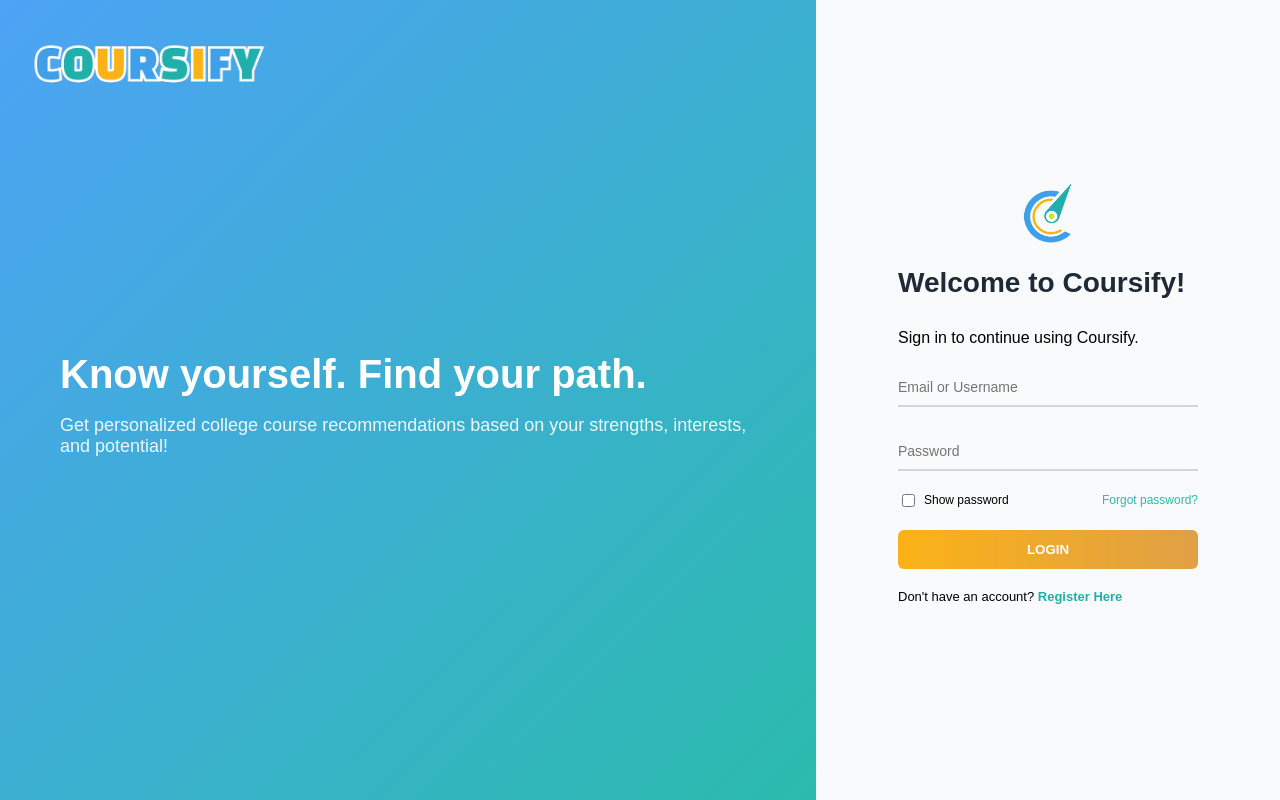
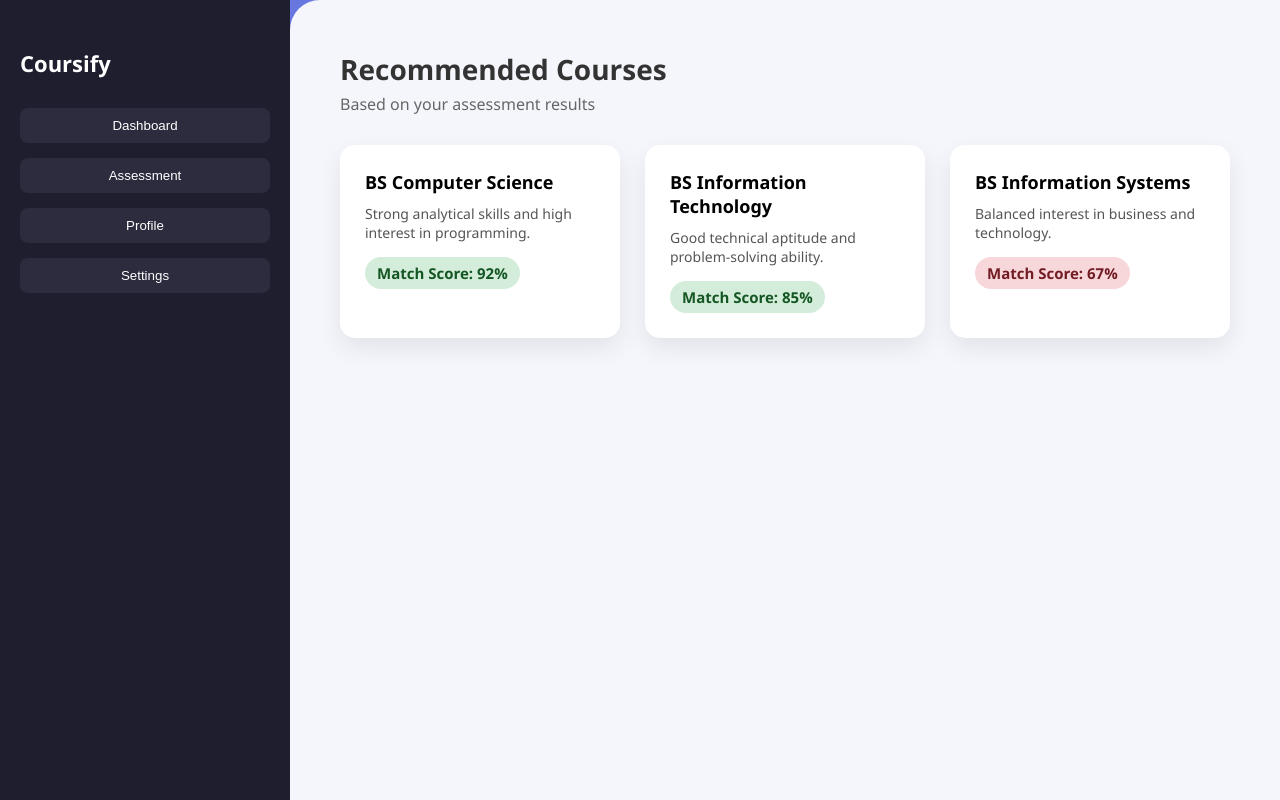
Before and after one commit to IT323-Coursify/coursify-web, a React (Create React App) app: page / in a window 1280 px wide. Built offline with nearby package versions, Linux system fonts and the light colour scheme.

Commit message:
AppDev-L3: Component design and styling completed

```diff
--- a/src/App.css
+++ b/src/App.css
@@ -36,3 +36,8 @@
     transform: rotate(360deg);
   }
 }
+
+.app-container {
+  display: flex;
+  min-height: 100vh;
+}
--- a/src/App.js
+++ b/src/App.js
@@ -1,9 +1,12 @@
-import './App.css';
-import Login from './Login';
+import Sidebar from "./components/Sidebar";
+import Dashboard from "./pages/Dashboard";
 
 function App() {
-  return <Login />;
+  return (
+    <div className="app-container">
+      <Dashboard />
+    </div>
+  );
 }
 
-
 export default App;
--- /dev/null
+++ b/src/components/CourseCard.js
@@ -0,0 +1,18 @@
+function CourseCard({ course, matchScore, reason }) {
+
+  let scoreClass = "low-score";
+  if (matchScore >= 85) scoreClass = "high-score";
+  else if (matchScore >= 70) scoreClass = "medium-score";
+
+  return (
+    <div className="course-card">
+      <div className="course-title">{course}</div>
+      <div className="course-reason">{reason}</div>
+      <div className={`match-score ${scoreClass}`}>
+        Match Score: {matchScore}%
+      </div>
+    </div>
+  );
+}
+
+export default CourseCard;
--- /dev/null
+++ b/src/components/Sidebar.js
@@ -0,0 +1,16 @@
+function Sidebar() {
+  return (
+    <aside className="sidebar">
+      <h2>Coursify</h2>
+
+      <nav>
+        <button className="sidebar-link">Dashboard</button>
+        <button className="sidebar-link">Assessment</button>
+        <button className="sidebar-link">Profile</button>
+        <button className="sidebar-link">Settings</button>
+      </nav>
+    </aside>
+  );
+}
+
+export default Sidebar;
--- /dev/null
+++ b/src/pages/Dashboard.js
@@ -0,0 +1,54 @@
+import CourseCard from "../components/CourseCard";
+import Sidebar from "../components/Sidebar";
+import "../styles/Dashboard.css";
+
+function Dashboard() {
+    const recommendations = [
+        {
+            id: 1,
+            course: "BS Computer Science",
+            matchScore: 92,
+            reason: "Strong analytical skills and high interest in programming."
+        },
+        {
+            id: 2,
+            course: "BS Information Technology",
+            matchScore: 85,
+            reason: "Good technical aptitude and problem-solving ability."
+        },
+        {
+            id: 3,
+            course: "BS Information Systems",
+            matchScore: 67,
+            reason: "Balanced interest in business and technology."
+        }
+    ];
+
+    return (
+        <div className="dashboard-layout">
+            <Sidebar />
+
+            {/* Main Content */}
+            <main className="dashboard">
+                <div className="dashboard-header">
+                    <h2>Recommended Courses</h2>
+                    <p>Based on your assessment results</p>
+                </div>
+
+                <div className="recommendations">
+                    {recommendations.map((item) => (
+                        <CourseCard
+                            key={item.id}
+                            course={item.course}
+                            matchScore={item.matchScore}
+                            reason={item.reason}
+                        />
+                    ))}
+                </div>
+            </main>
+
+        </div>
+    );
+}
+
+export default Dashboard;
--- a/src/Login.js
+++ b/src/pages/Login.js
@@ -1,6 +1,6 @@
 import { useState } from "react";
-import InputField from "./components/InputField";
-import PrimaryButton from "./components/PrimaryButton";
+import InputField from "../components/InputField";
+import PrimaryButton from "../components/PrimaryButton";
 import logoText from "./assets/logo-text.png";
 import coursifyLogo from "./assets/coursify-logo.png";
 import "./styles/Login.css";
--- /dev/null
+++ b/src/styles/Dashboard.css
@@ -0,0 +1,120 @@
+/* ===== Whole Layout ===== */
+.dashboard-layout {
+  display: flex;
+  min-height: 100vh;
+  font-family: 'Segoe UI', sans-serif;
+  background: linear-gradient(135deg, #667eea, #764ba2);
+}
+
+/* ===== Sidebar ===== */
+.sidebar {
+  width: 250px;
+  background: #1e1e2f;
+  color: white;
+  padding: 30px 20px;
+  display: flex;
+  flex-direction: column;
+}
+
+.sidebar h2 {
+  margin-bottom: 30px;
+  font-size: 22px;
+  color: #ffffff;
+}
+
+.sidebar nav {
+  display: flex;
+  flex-direction: column;
+  gap: 15px;
+}
+
+.sidebar-link {
+  background: #2c2c3e;
+  border: none;
+  padding: 10px;
+  border-radius: 8px;
+  color: white;
+  cursor: pointer;
+  transition: 0.3s ease;
+}
+
+.sidebar-link:hover {
+  background: #6c63ff;
+}
+
+/* ===== Main Content ===== */
+.dashboard {
+  flex: 1;
+  padding: 50px;
+  background: #f4f6fb;
+  border-top-left-radius: 30px;
+}
+
+/* ===== Header ===== */
+.dashboard-header h2 {
+  font-size: 28px;
+  margin: 0;
+  color: #333;
+}
+
+.dashboard-header p {
+  color: #666;
+  margin-top: 5px;
+}
+
+/* ===== Recommendations Grid ===== */
+.recommendations {
+  display: grid;
+  grid-template-columns: repeat(auto-fit, minmax(280px, 1fr));
+  gap: 25px;
+  margin-top: 30px;
+}
+
+/* ===== Course Card Style ===== */
+.course-card {
+  background: white;
+  padding: 25px;
+  border-radius: 15px;
+  box-shadow: 0 10px 25px rgba(0, 0, 0, 0.08);
+  transition: 0.3s ease;
+}
+
+.course-card:hover {
+  transform: translateY(-5px);
+}
+
+.course-title {
+  font-size: 18px;
+  font-weight: 600;
+  margin-bottom: 10px;
+}
+
+.course-reason {
+  color: #555;
+  font-size: 14px;
+  margin-bottom: 15px;
+}
+
+.match-score {
+  font-weight: bold;
+  font-size: 15px;
+  padding: 6px 12px;
+  border-radius: 20px;
+  display: inline-block;
+}
+
+/* Dynamic score colors */
+.high-score {
+  background: #d4edda;
+  color: #155724;
+}
+
+.medium-score {
+  background: #fff3cd;
+  color: #856404;
+}
+
+.low-score {
+  background: #f8d7da;
+  color: #721c24;
+}
--- a/src/styles/Login.css
+++ b/src/styles/Login.css
@@ -30,7 +30,7 @@
 }
 
 .brand-content h1 {
-  font-size: 40px;
+  font-size: 39px;
   margin-bottom: 10px;
 }
 
```
